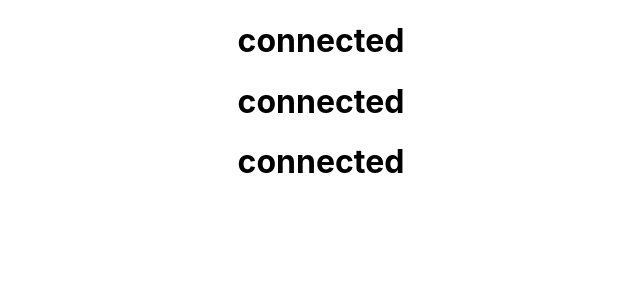
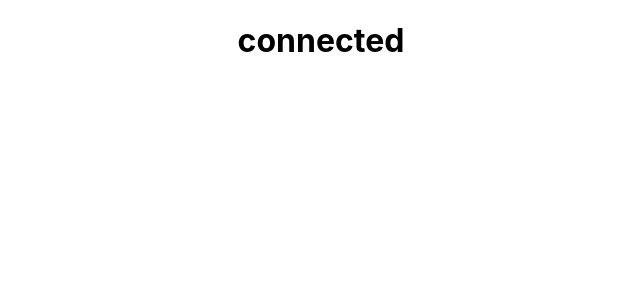
Before and after one commit to Luckyaremu/fabianfood, a React (Create React App) app: page / in a window 1280 px wide. Shown: the top 300 px of the page, without its empty margins (319-959 px from the left). Built offline with nearby package versions, Linux system fonts and the light colour scheme.

Commit message:
initial settings

```diff
--- a/src/App.js
+++ b/src/App.js
@@ -4,8 +4,6 @@ function App() {
   return (
     <div className="App">
       <h1>connected</h1>
-      <h1>connected</h1>
-      <h1>connected</h1>
     </div>
   );
 }
```
